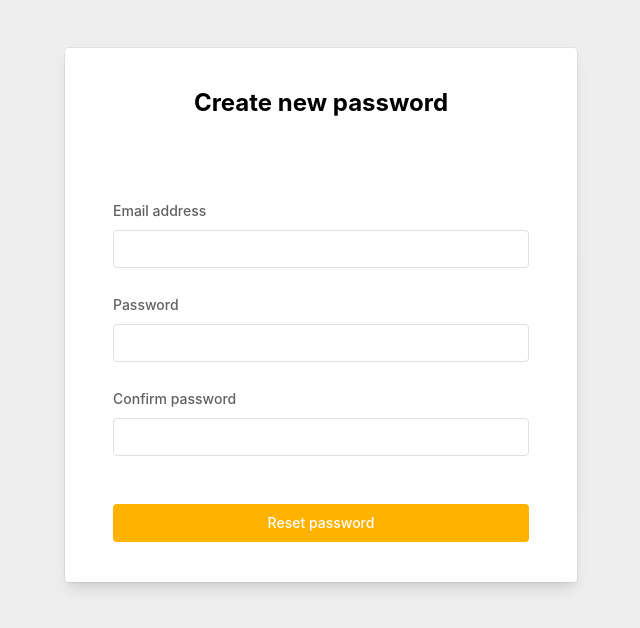
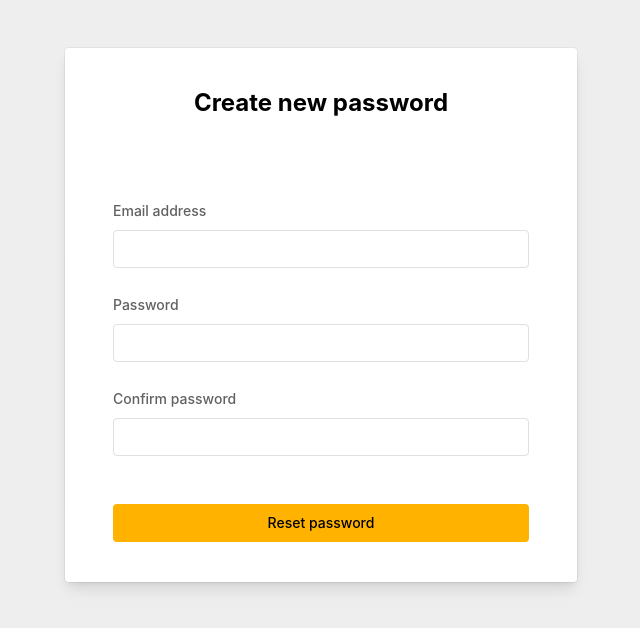
Before and after one commit to lilisgeorge/vue-laravel-starter, a Vue app in the folder client/: page /reset-password/1 in a window 1280 px wide. Shown: the top 628 px of the page, without its empty margins (319-959 px from the left). Built offline with nearby package versions, Linux system fonts and the light colour scheme; no server answers.

Commit message:
Change text color on amber bg and update README

```diff
--- a/client/src/components/Ui/UiButton/UiButton.vue
+++ b/client/src/components/Ui/UiButton/UiButton.vue
@@ -7,7 +7,7 @@
     :class="[
       text
         ? 'text-amber-600 hover:bg-amber-50 focus:bg-amber-50'
-        : 'bg-amber-600 text-white focus:bg-amber-500 focus:shadow-outline-amber'
+        : 'bg-amber-600 text-black focus:bg-amber-500 focus:shadow-outline-amber'
     ]"
     v-bind="$attrs"
     @click="onClick"
```
Also changed, not shown: 1 other file (tests, documents, lock files or other folders).
